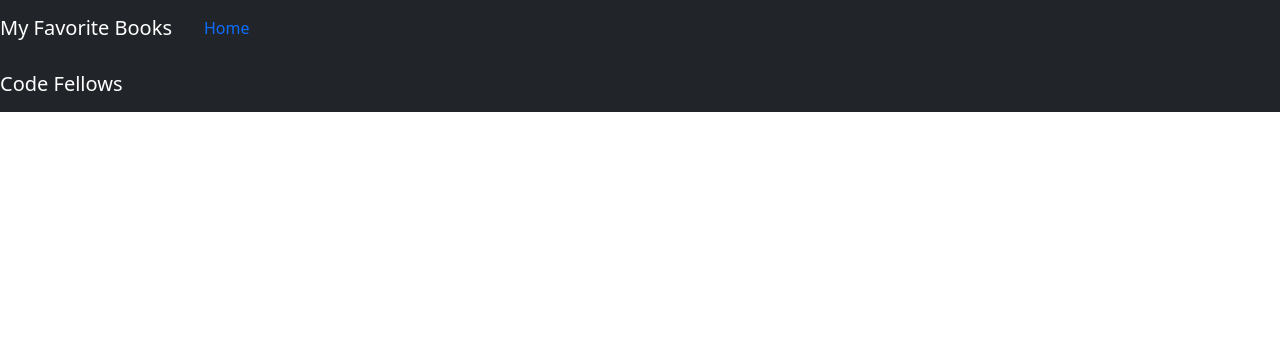
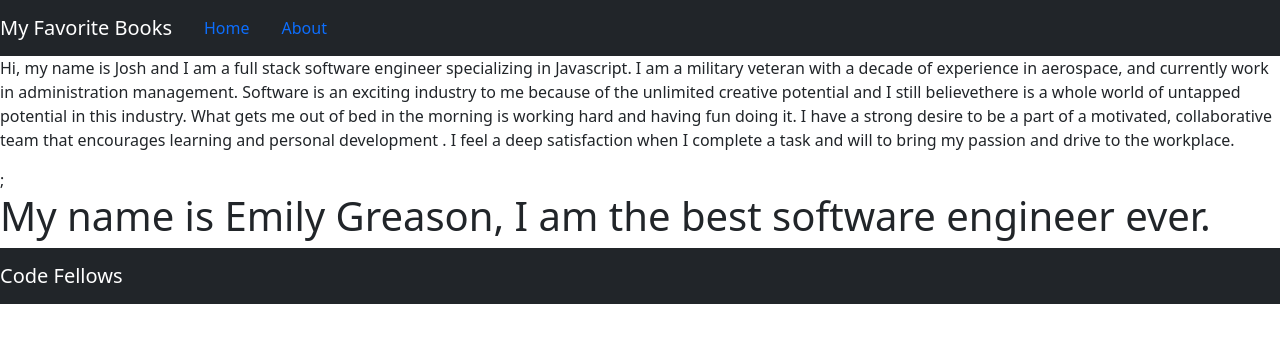
Before and after one commit to Books-Lab/can-of-books-frontend, a React (Create React App) app: page /About in a window 1280 px wide. Shown: the top 342 px of the page. Built offline with nearby package versions, Linux system fonts and the light colour scheme.

Commit message:
completed lab 11

```diff
--- a/src/About.js
+++ b/src/About.js
@@ -1,11 +1,18 @@
 import { Component } from "react";
+
 
 class Profile extends Component {
 
   render() {
     /* TODO: render information about the developers */
-    return <p>Profile page coming soon</p>
+    return <>
+
+      <p>Hi, my name is Josh and I am a full stack software engineer specializing in Javascript. I am a military veteran  with a decade of experience in aerospace, and currently work in administration management. Software is an exciting industry to me because of the unlimited creative potential and I still believethere is a whole world of untapped potential in this industry. What gets me out of bed in the morning is working hard and having fun doing it. I have a strong desire to be a part of a motivated, collaborative team that encourages learning and personal development .  I feel a deep satisfaction when I complete a task and will to bring my passion and drive to the workplace.
+      </p>;
+
+      <h1>My name is Emily Greason, I am the best software engineer ever.</h1>
+    </>;
   }
-};
+}
 
 export default Profile;
--- a/src/App.js
+++ b/src/App.js
@@ -2,12 +2,15 @@ import React from 'react';
 import Header from './Header';
 import Footer from './Footer';
 import BestBooks from './BestBooks';
+import About from './About';
 import 'bootstrap/dist/css/bootstrap.min.css';
 import {
   BrowserRouter as Router,
   Routes,
   Route
 } from "react-router-dom";
+import './main.css';
+
 
 class App extends React.Component {
   render() {
@@ -21,7 +24,11 @@ class App extends React.Component {
               element={<BestBooks />}
             >
             </Route>
-            {/* PLACEHOLDER: add a route with a path of '/about' that renders the `About` component */}
+            <Route
+              path="/About"
+              element={<About />}
+            >
+            </Route>
           </Routes>
           <Footer />
         </Router>
--- a/src/BestBooks.js
+++ b/src/BestBooks.js
@@ -2,6 +2,8 @@ import React from 'react';
 import axios from 'axios';
 import { Carousel } from 'react-bootstrap';
 import img from './img/carasol.jpeg';
+import './main.css';
+
 
 class BestBooks extends React.Component {
   constructor(props) {
@@ -11,7 +13,6 @@ class BestBooks extends React.Component {
     };
   }
 
-  /* TODO: Make a GET request to your API to fetch all the books from the database  */
   componentDidMount() {
     this.fetchBooks();
   }
@@ -29,7 +30,6 @@ class BestBooks extends React.Component {
 
   render() {
 
-    /* TODO: render all the books in a Carousel */
 
     return (
       <>
--- a/src/Header.js
+++ b/src/Header.js
@@ -8,7 +8,7 @@ class Header extends React.Component {
       <Navbar collapseOnSelect expand="lg" bg="dark" variant="dark">
         <Navbar.Brand>My Favorite Books</Navbar.Brand>
         <NavItem><Link to="/" className="nav-link">Home</Link></NavItem>
-        {/* PLACEHOLDER: render a navigation link to the about page */}
+        <NavItem><Link to="/About" className="nav-link">About</Link></NavItem>
       </Navbar>
     );
   }
--- /dev/null
+++ b/src/main.css
@@ -0,0 +1,3 @@
+.nav-item {
+  color: white;
+}
```
Also changed, not shown: src/img/carasol.jpeg (renamed from img/carasol.jpeg).
